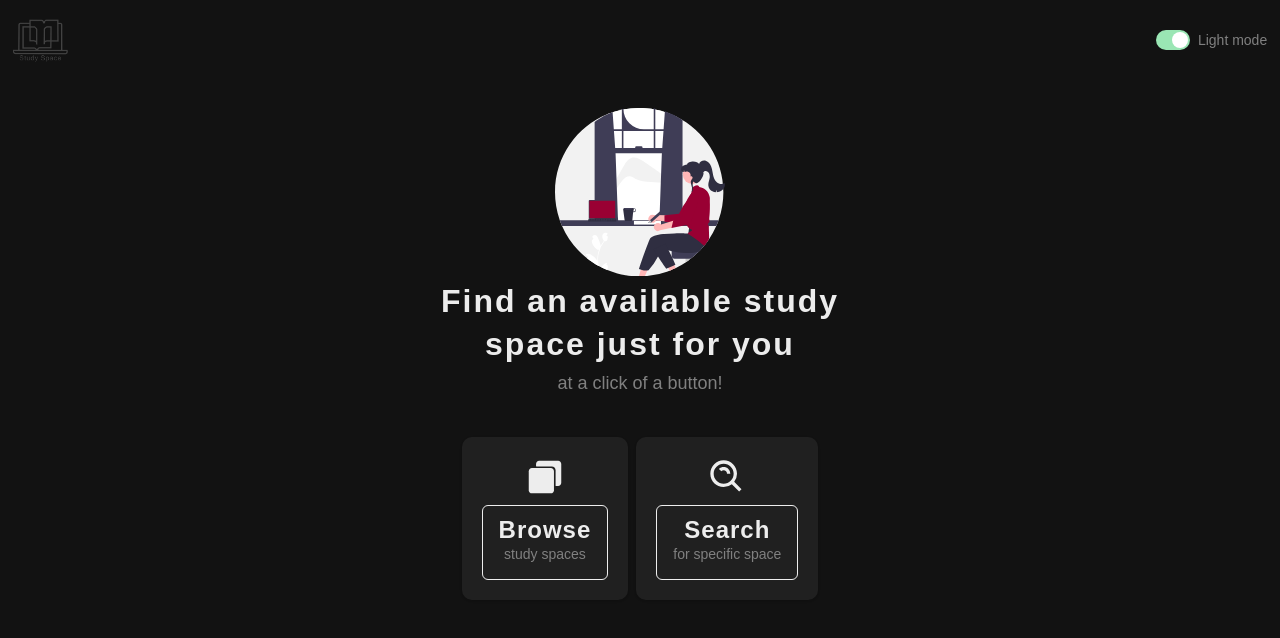
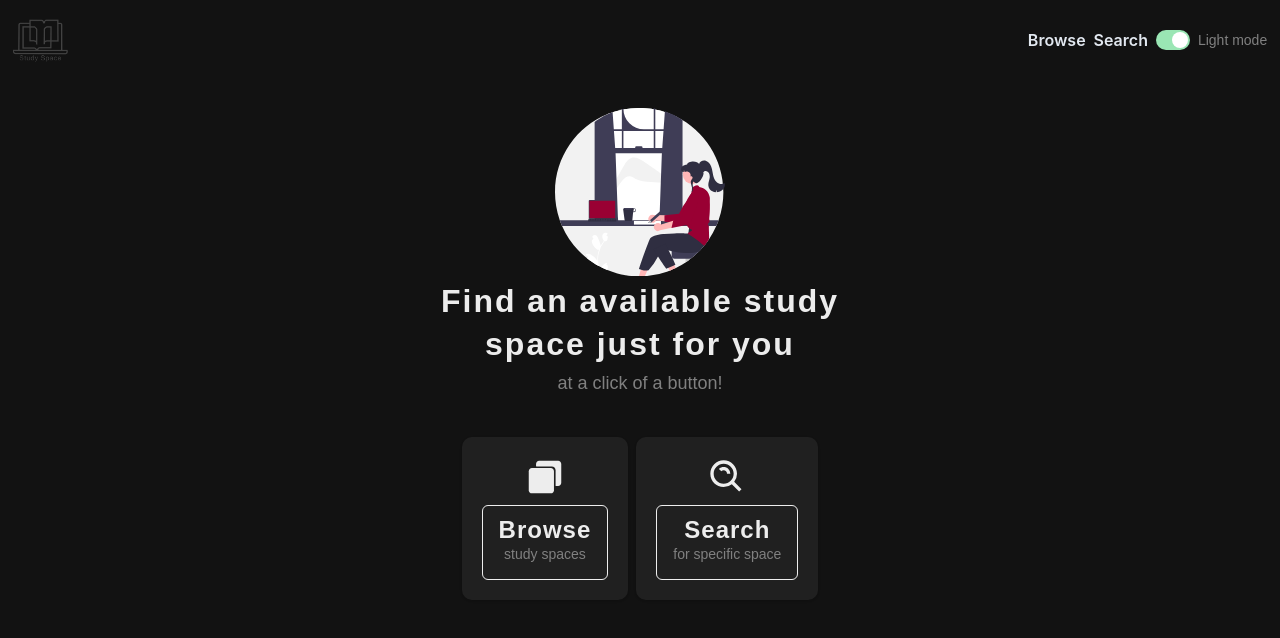
Before and after one commit to Roziallegro/oasis-II, a React (Vite) app: page / in a window 1280 px wide. Shown: the top 638 px of the page. Built offline with nearby package versions, Linux system fonts and the light colour scheme.

Commit message:
updated header

```diff
--- a/src/App.tsx
+++ b/src/App.tsx
@@ -1,8 +1,7 @@
-import { Grid, GridItem, HStack, Image } from "@chakra-ui/react";
-import ColourModeSwitch from "./components/ColormodeSwitch";
+import { Grid, GridItem } from "@chakra-ui/react";
 import { Route, Routes } from "react-router-dom";
 
-import logo from "./assets/study logo.png";
+import Navbar from "./components/navbar/Navbar";
 import Home from "./components/home/Home";
 import Browse from "./components/browse/Browse";
 import Search from "./components/search/Search";
@@ -12,10 +11,7 @@ function App() {
     <>
       <Grid templateAreas={`"header" "main"`} gap="10">
         <GridItem area={"header"}>
-          <HStack justifyContent="space-between">
-            <Image src={logo} boxSize="55px" objectFit="contain" />
-            <ColourModeSwitch />
-          </HStack>
+          <Navbar />
         </GridItem>
         <GridItem area={"main"}>
           <Routes>
--- a/src/components/home/Home.tsx
+++ b/src/components/home/Home.tsx
@@ -1,5 +1,5 @@
 import { Box, Center, HStack, VStack } from "@chakra-ui/react";
-import Study from "../../assets/study";
+import Study from "../assets/study";
 import MenuContainer from "./MenuContainer";
 
 const Home = () => {
--- /dev/null
+++ b/src/components/navbar/Navbar.tsx
@@ -0,0 +1,36 @@
+import { useNavigate } from "react-router-dom";
+import { Box, Button, HStack, Image } from "@chakra-ui/react";
+
+import ColourModeSwitch from "./ColormodeSwitch";
+import logo from "../assets/study logo.png";
+
+const Navbar = () => {
+  let navigate = useNavigate();
+  const routeSearch = () => {
+    navigate("search");
+  };
+  const routeBrowse = () => {
+    navigate("browse");
+  };
+
+  return (
+    <>
+      <HStack justifyContent="space-between">
+        <Image src={logo} boxSize="55px" objectFit="contain" />
+        <Box>
+          <HStack justifyContent="space-around">
+            <Button onClick={routeBrowse} variant="link">
+              Browse
+            </Button>
+            <Button onClick={routeSearch} variant="link">
+              Search
+            </Button>
+            <ColourModeSwitch />
+          </HStack>
+        </Box>
+      </HStack>
+    </>
+  );
+};
+
+export default Navbar;
```
Also changed, not shown: src/components/assets/study logo.png (renamed from src/assets/study logo.png), src/components/assets/study.tsx (renamed from src/assets/study.tsx), src/components/assets/svg.css (renamed from src/assets/svg.css), src/components/navbar/ColormodeSwitch.tsx (renamed from src/components/ColormodeSwitch.tsx).
